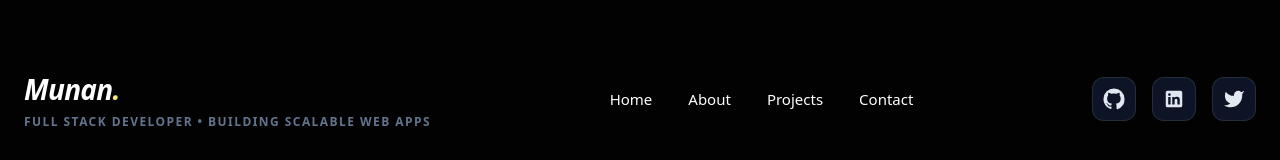
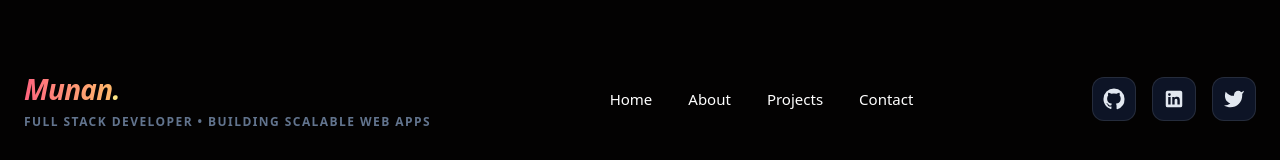
Before and after one commit to Munan95/my-portfolio-alpha, a Next.js app: page / in a window 1280 px wide. Shown: the part 4574-4734 px from the top of the page. Built offline with nearby package versions, Linux system fonts and the light colour scheme.

Commit message:
Modify:Home page and Brand

```diff
--- a/src/app/page.js
+++ b/src/app/page.js
@@ -2,7 +2,6 @@ import Image from "next/image";
 import Link from "next/link";
 import About from "./about/page";
 import Projects from "./projects/page";
-import Blogs from "./blogs/page";
 import Contact from "./contact/page";
 import { JavaScriptIcon } from "@/components/icon";
 import Skills from "@/components/Skills";
--- a/src/components/Footer.jsx
+++ b/src/components/Footer.jsx
@@ -37,7 +37,7 @@ export default function Footer() {
           {/* Brand */}
           <div>
             <Link href="/" className="text-[28px] font-bold italic tracking-tight">
-              <span className="hover:text-amber-100">Munan</span><span className="text-amber-200">.</span>
+              <span className="text-transparent bg-clip-text bg-linear-to-r from-rose-400 to-orange-300">Munan</span><span className="text-amber-200">.</span>
             </Link>
             <p className="mt-1 text-xs font-semibold uppercase tracking-[0.12em] text-slate-500">
               Full stack developer • Building scalable web apps
```
